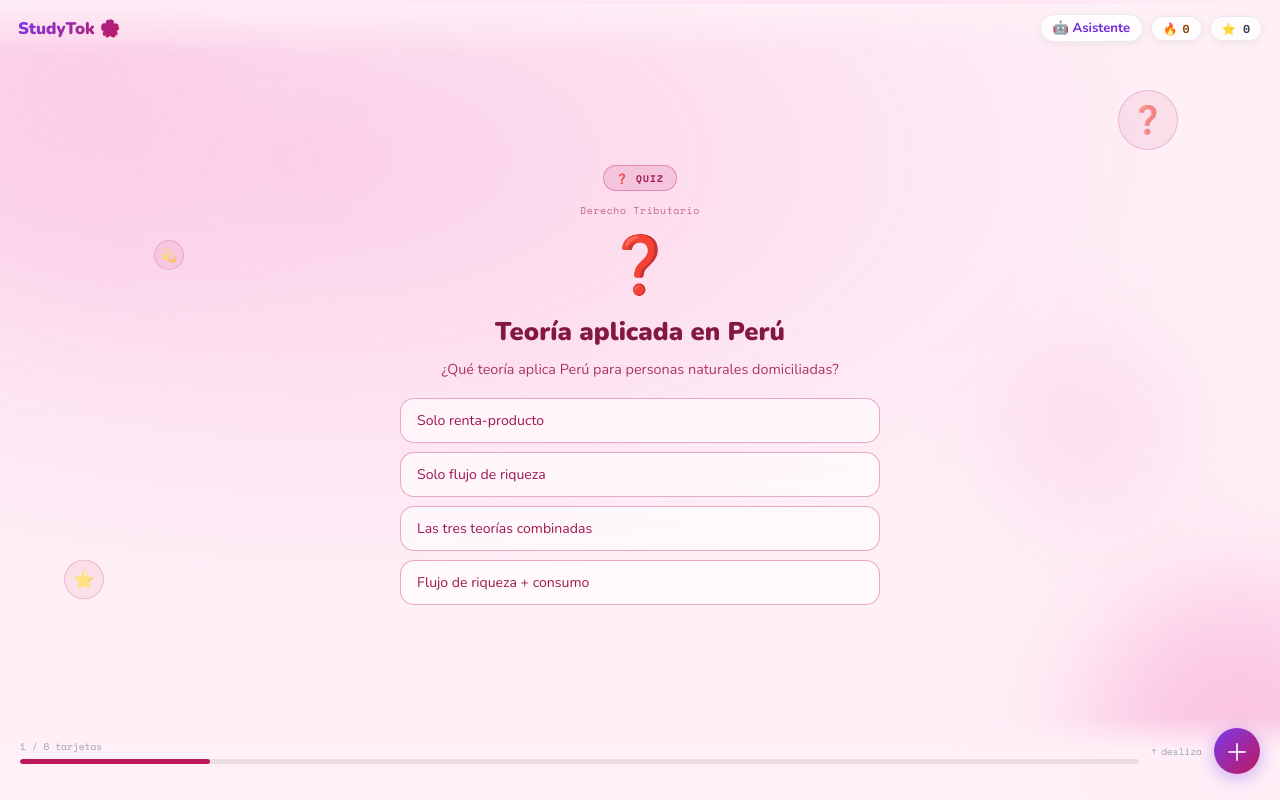
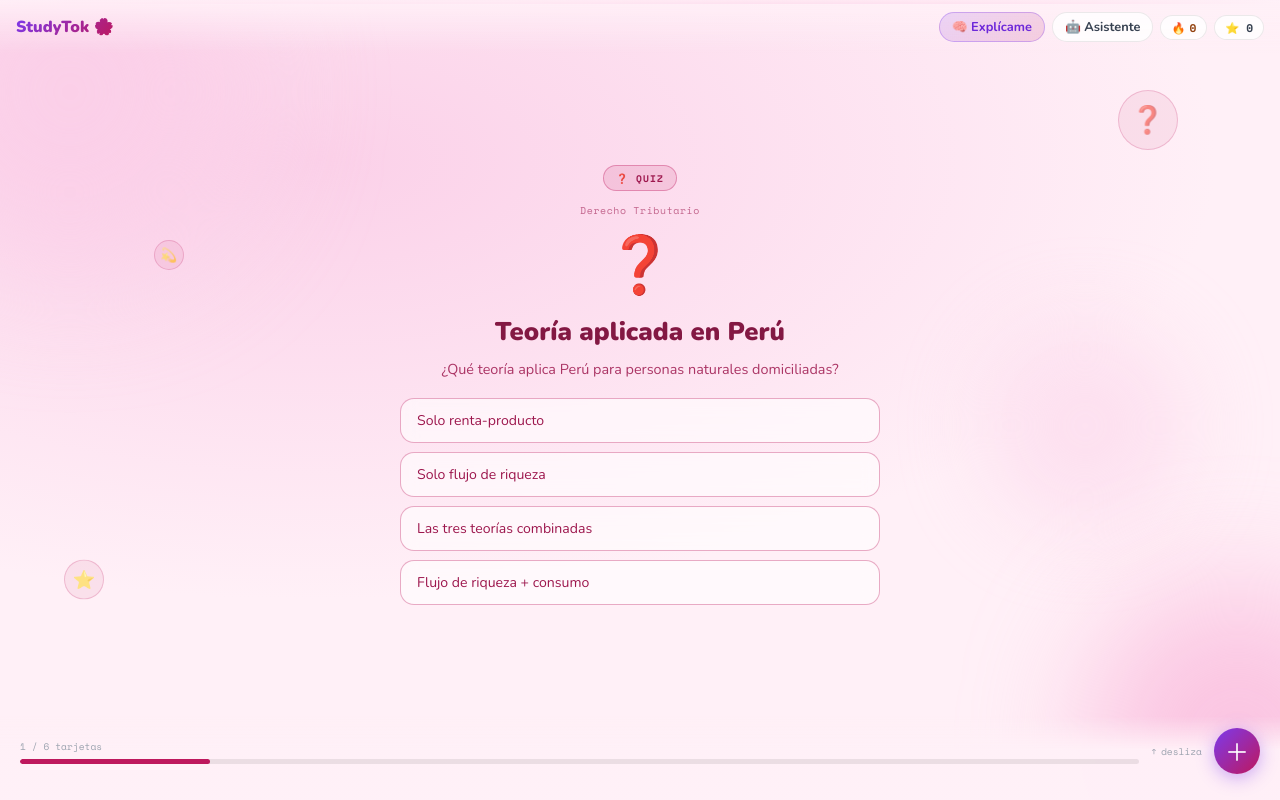
Before and after one commit to EnergitcAlienz/StudyTok, a React (Vite) app in the folder studytok/: page / in a window 1280 px wide. Both pictures are taken after a click on the button "Empezar ⚡". Built offline with nearby package versions, Linux system fonts and the light colour scheme.

Commit message:
Update App.jsx

```diff
--- a/studytok/src/App.jsx
+++ b/studytok/src/App.jsx
@@ -1,91 +1,55 @@
-import { useState, useRef, useCallback } from 'react'
-import { PALETTE, TYPE_LABEL } from './data/defaults'
+import { useState, useRef } from 'react'
+import { PALETTE } from './data/defaults'
 import { useCards } from './hooks/useCards'
-import { ConceptCard, QuizCard, MemoryCard } from './components/Cards'
+import { CardRouter } from './components/Cards'
 import AddPanel from './components/AddPanel'
+import ExplainPanel from './components/ExplainPanel'
 import ChatAssistant from './components/ChatAssistant'
 import Toast from './components/Toast'
 import Particles from './components/Particles'
 
 function shuffle(arr) { return [...arr].sort(() => Math.random() - 0.5) }
 
-// ── Onboarding screen ──────────────────────────────────────────────
+const COLOR_MAP = {
+  purple: { bg:'#f5f0ff', blob1:'rgba(221,214,254,0.9)', blob2:'rgba(196,181,253,0.6)', stripe:'linear-gradient(90deg,transparent,#c4b5fd 40%,#a78bfa 60%,transparent)', accent:'#7c3aed' },
+  pink:   { bg:'#fff0f7', blob1:'rgba(251,207,232,0.95)', blob2:'rgba(249,168,212,0.6)', stripe:'linear-gradient(90deg,transparent,#f9a8d4 40%,#f472b6 60%,transparent)', accent:'#be185d' },
+  green:  { bg:'#f0fdf8', blob1:'rgba(209,250,229,0.95)', blob2:'rgba(167,243,208,0.6)', stripe:'linear-gradient(90deg,transparent,#6ee7b7 40%,#34d399 60%,transparent)', accent:'#047857' },
+  yellow: { bg:'#fffbeb', blob1:'rgba(254,243,199,0.98)', blob2:'rgba(252,211,77,0.5)', stripe:'linear-gradient(90deg,transparent,#fcd34d 40%,#fbbf24 60%,transparent)', accent:'#b45309' },
+}
+
+function getCurrentPalette(card) {
+  if (card?.color && COLOR_MAP[card.color]) return COLOR_MAP[card.color]
+  return PALETTE[card?.type] || PALETTE.concept
+}
+
+// ── Onboarding ─────────────────────────────────────────────────────
 function Onboard({ onStart }) {
   return (
-    <div style={{
-      minHeight: '100dvh', fontFamily: 'Nunito, sans-serif',
-      background: 'linear-gradient(135deg,#f5f0ff 0%,#fff0f7 50%,#f0fdf8 100%)',
-      display: 'flex', flexDirection: 'column', alignItems: 'center',
-      justifyContent: 'center', padding: 32, textAlign: 'center',
-      position: 'relative', overflow: 'hidden',
-    }}>
-      {/* Animated blobs */}
-      {[
-        ['rgba(196,181,253,0.65)', '-8%', '-5%', '14s', '0s'],
-        ['rgba(249,168,212,0.55)', 'auto', '-5%', '11s', '-4s'],
-        ['rgba(167,243,208,0.5)',  '42%', '25%', '17s', '-8s'],
-      ].map(([bg, top, right, dur, delay], i) => (
-        <div key={i} style={{
-          position: 'absolute', width: 300, height: 300, borderRadius: '50%',
-          background: bg, filter: 'blur(65px)',
-          top, right, bottom: top === 'auto' ? '-5%' : undefined,
-          animation: `drift ${dur} ease-in-out infinite alternate`,
-          animationDelay: delay, pointerEvents: 'none',
-        }} />
+    <div style={{ minHeight:'100dvh', fontFamily:'Nunito,sans-serif', background:'linear-gradient(135deg,#f5f0ff 0%,#fff0f7 50%,#f0fdf8 100%)', display:'flex', flexDirection:'column', alignItems:'center', justifyContent:'center', padding:32, textAlign:'center', position:'relative', overflow:'hidden' }}>
+      {[['rgba(196,181,253,0.65)','-8%','-5%','14s','0s'],['rgba(249,168,212,0.55)','auto','-5%','11s','-4s'],['rgba(167,243,208,0.5)','42%','25%','17s','-8s']].map(([bg,top,right,dur,delay],i)=>(
+        <div key={i} style={{ position:'absolute', width:300, height:300, borderRadius:'50%', background:bg, filter:'blur(65px)', top, right, bottom:top==='auto'?'-5%':undefined, animation:`drift ${dur} ease-in-out infinite alternate`, animationDelay:delay, pointerEvents:'none' }}/>
       ))}
-
-      <div style={{
-        fontSize: 'clamp(2.4rem,8vw,3.8rem)', fontWeight: 900,
-        letterSpacing: '-0.05em', marginBottom: 8, position: 'relative',
-        background: 'linear-gradient(135deg,#7c3aed 0%,#be185d 50%,#047857 100%)',
-        WebkitBackgroundClip: 'text', WebkitTextFillColor: 'transparent',
-        backgroundSize: '200% 200%', animation: 'gradient-shift 4s ease infinite',
-      }}>StudyTok 🌸</div>
-
-      <div style={{ color: '#6b7280', fontSize: '0.95rem', lineHeight: 1.7, maxWidth: 340, marginBottom: 28, position: 'relative' }}>
+      <div style={{ fontSize:'clamp(2.4rem,8vw,3.8rem)', fontWeight:900, letterSpacing:'-0.05em', marginBottom:8, position:'relative', background:'linear-gradient(135deg,#7c3aed 0%,#be185d 50%,#047857 100%)', WebkitBackgroundClip:'text', WebkitTextFillColor:'transparent', backgroundSize:'200% 200%', animation:'gradient-shift 4s ease infinite' }}>
+        StudyTok 🌸
+      </div>
+      <div style={{ color:'#6b7280', fontSize:'0.95rem', lineHeight:1.7, maxWidth:340, marginBottom:28, position:'relative' }}>
         El scroll adictivo del feed, pero para aprender de verdad.
       </div>
-
-      <div style={{ display: 'flex', flexDirection: 'column', gap: 10, width: '100%', maxWidth: 340, marginBottom: 28, position: 'relative' }}>
-        {[
-          ['👆', 'Desliza hacia arriba para avanzar'],
-          ['📎', 'Sube tu PDF y la IA genera tarjetas automáticamente'],
-          ['🤖', 'Asistente de IA integrado para investigar temas'],
-          ['🔥', 'Racha y XP para mantenerte enganchada'],
-          ['💾', 'Todo se guarda automáticamente en tu navegador'],
-        ].map(([em, txt]) => (
-          <div key={em} style={{
-            background: 'rgba(255,255,255,0.85)', backdropFilter: 'blur(8px)',
-            border: '1px solid rgba(0,0,0,0.06)', borderRadius: 14,
-            padding: '10px 14px', display: 'flex', alignItems: 'center',
-            gap: 12, textAlign: 'left', fontSize: '0.88rem', color: '#374151',
-            boxShadow: '0 2px 8px rgba(0,0,0,0.05)',
-          }}>
-            <span style={{ fontSize: '1.3rem', flexShrink: 0 }}>{em}</span>{txt}
+      <div style={{ display:'flex', flexDirection:'column', gap:10, width:'100%', maxWidth:340, marginBottom:28, position:'relative' }}>
+        {[['👆','Desliza hacia arriba para avanzar'],['📎','Sube tu PDF y genera tarjetas con IA'],['🧠','Modo "Explícame" — aprende con historias, analogías y diagramas'],['🤖','Asistente de IA para investigar temas'],['🔥','Racha y XP para mantenerte enganchada']].map(([em,txt])=>(
+          <div key={em} style={{ background:'rgba(255,255,255,0.85)', backdropFilter:'blur(8px)', border:'1px solid rgba(0,0,0,0.06)', borderRadius:14, padding:'10px 14px', display:'flex', alignItems:'center', gap:12, textAlign:'left', fontSize:'0.88rem', color:'#374151', boxShadow:'0 2px 8px rgba(0,0,0,0.05)' }}>
+            <span style={{ fontSize:'1.3rem', flexShrink:0 }}>{em}</span>{txt}
           </div>
         ))}
       </div>
-
-      <button onClick={onStart} style={{
-        background: 'linear-gradient(135deg,#7c3aed,#be185d)',
-        backgroundSize: '200% 200%', animation: 'gradient-shift 3s ease infinite',
-        color: '#fff', fontFamily: 'Nunito, sans-serif', fontWeight: 900,
-        fontSize: '1.05rem', padding: '15px 48px', border: 'none',
-        borderRadius: 50, cursor: 'pointer', position: 'relative',
-        boxShadow: '0 6px 28px rgba(124,58,237,0.4)',
-      }}>
+      <button onClick={onStart} style={{ background:'linear-gradient(135deg,#7c3aed,#be185d)', backgroundSize:'200% 200%', animation:'gradient-shift 3s ease infinite', color:'#fff', fontFamily:'Nunito,sans-serif', fontWeight:900, fontSize:'1.05rem', padding:'15px 48px', border:'none', borderRadius:50, cursor:'pointer', boxShadow:'0 6px 28px rgba(124,58,237,0.4)' }}>
         Empezar ⚡
-        <div style={{
-          position: 'absolute', inset: 0, borderRadius: 50,
-          background: 'linear-gradient(135deg,#7c3aed,#be185d)',
-          animation: 'pulse-ring 2s ease-out infinite', zIndex: -1,
-        }} />
       </button>
     </div>
   )
 }
 
-// ── Main feed ──────────────────────────────────────────────────────
+// ── Main App ───────────────────────────────────────────────────────
 export default function App() {
   const [screen, setScreen] = useState('onboard')
   const { cards, addCard, addCards } = useCards()
@@ -94,243 +58,107 @@ export default function App() {
   const [streak, setStreak] = useState(0)
   const [xp, setXp] = useState(0)
   const [answered, setAnswered] = useState({})
-  const [toast, setToast] = useState({ show: false, emoji: '', text: '', sub: '' })
+  const [toast, setToast] = useState({ show:false, emoji:'', text:'', sub:'' })
   const [particle, setParticle] = useState(0)
   const [showAdd, setShowAdd] = useState(false)
+  const [showExplain, setShowExplain] = useState(false)
   const [showChat, setShowChat] = useState(false)
   const [isAnim, setIsAnim] = useState(false)
   const touchY = useRef(0)
   const toastTimer = useRef(null)
 
-  function start() {
-    setDeck(shuffle(cards))
-    setIdx(0)
-    setAnswered({})
-    setScreen('feed')
+  function start() { setDeck(shuffle(cards)); setIdx(0); setAnswered({}); setScreen('feed') }
+
+  function showToast(emoji, text, sub='') {
+    setToast({ show:true, emoji, text, sub })
+    clearTimeout(toastTimer.current)
+    toastTimer.current = setTimeout(() => setToast(t=>({...t,show:false})), 2000)
   }
 
-  function showToast(emoji, text, sub = '') {
-    setToast({ show: true, emoji, text, sub })
-    clearTimeout(toastTimer.current)
-    toastTimer.current = setTimeout(() => setToast(t => ({ ...t, show: false })), 2000)
-  }
-
-  function goNext() {
-    if (isAnim || idx >= deck.length - 1) return
-    setIsAnim(true)
-    setIdx(i => i + 1)
-    setTimeout(() => setIsAnim(false), 420)
-  }
-  function goPrev() {
-    if (isAnim || idx <= 0) return
-    setIsAnim(true)
-    setIdx(i => i - 1)
-    setTimeout(() => setIsAnim(false), 420)
-  }
+  function goNext() { if (!isAnim&&idx<deck.length-1) { setIsAnim(true); setIdx(i=>i+1); setTimeout(()=>setIsAnim(false),420) } }
+  function goPrev() { if (!isAnim&&idx>0) { setIsAnim(true); setIdx(i=>i-1); setTimeout(()=>setIsAnim(false),420) } }
 
   function handleAnswer(ci, oi) {
     if (answered[`${ci}-done`]) return
     const card = deck[ci]
     const correct = card.options[oi].correct
-    const update = { [`${ci}-done`]: true, [`${ci}-${oi}`]: correct ? 'correct' : 'wrong' }
+    const update = { [`${ci}-done`]:true, [`${ci}-${oi}`]:correct?'correct':'wrong' }
     if (!correct) {
-      card.options.forEach((_, i) => { if (card.options[i].correct) update[`${ci}-${i}`] = 'correct' })
-      update[`${ci}-exp`] = true
-      setStreak(0)
-      showToast('😅', '¡Casi!', 'Revisa la explicación')
+      card.options.forEach((_,i)=>{ if(card.options[i].correct) update[`${ci}-${i}`]='correct' })
+      update[`${ci}-exp`]=true; setStreak(0); showToast('😅','¡Casi!','Revisa la explicación')
     } else {
-      const pts = 10 + streak * 2
-      setXp(x => x + pts)
-      setStreak(s => s + 1)
-      setParticle(p => p + 1)
-      showToast('🎉', '¡Correcto!', `+${pts} XP · Racha ${streak + 1}🔥`)
+      const pts=10+streak*2; setXp(x=>x+pts); setStreak(s=>s+1); setParticle(p=>p+1)
+      showToast('🎉','¡Correcto!',`+${pts} XP · Racha ${streak+1}🔥`)
     }
-    setAnswered(a => ({ ...a, ...update }))
+    setAnswered(a=>({...a,...update}))
   }
 
-  function handleSaveCard(card) {
-    addCard(card)
-    setDeck(prev => [...prev, card])
-    showToast('🃏', '¡Tarjeta guardada!', `${cards.length + 1} en total`)
-  }
-
-  function handleSaveMany(newCards) {
-    addCards(newCards)
-    setDeck(prev => [...prev, ...newCards])
-    showToast('🃏', `${newCards.length} tarjetas guardadas!`, '')
-  }
+  function handleSaveCard(card) { addCard(card); setDeck(prev=>[...prev,card]); showToast('🃏','¡Tarjeta guardada!','') }
+  function handleSaveMany(newCards) { addCards(newCards); setDeck(prev=>[...prev,...newCards]); showToast('🎉',`${newCards.length} slides añadidos!`,'Desliza para verlos') }
 
   const current = deck[idx]
-  const p = current ? PALETTE[current.type] : PALETTE.concept
-  const pct = deck.length ? ((idx + 1) / deck.length * 100).toFixed(0) : 0
+  const p = getCurrentPalette(current)
+  const pct = deck.length ? ((idx+1)/deck.length*100).toFixed(0) : 0
 
-  if (screen === 'onboard') return <Onboard onStart={start} />
+  if (screen==='onboard') return <Onboard onStart={start} />
 
   return (
-    <div
-      style={{
-        height: '100dvh', background: p.bg, fontFamily: 'Nunito, sans-serif',
-        overflow: 'hidden', position: 'relative', userSelect: 'none',
-        transition: 'background 0.5s',
-      }}
-      onTouchStart={e => { touchY.current = e.touches[0].clientY }}
-      onTouchEnd={e => {
-        const dy = touchY.current - e.changedTouches[0].clientY
-        if (Math.abs(dy) > 50) dy > 0 ? goNext() : goPrev()
-      }}
-    >
-      {/* Animated background blobs */}
-      <div style={{ position: 'absolute', inset: 0, overflow: 'hidden', pointerEvents: 'none', zIndex: 0 }}>
-        <div style={{
-          position: 'absolute', width: 380, height: 380, borderRadius: '50%',
-          background: p.blob1, filter: 'blur(70px)',
-          top: '-8%', left: '-6%',
-          animation: 'drift 14s ease-in-out infinite alternate',
-          transition: 'background 0.6s',
-        }} />
-        <div style={{
-          position: 'absolute', width: 300, height: 300, borderRadius: '50%',
-          background: p.blob2, filter: 'blur(60px)',
-          bottom: '-6%', right: '-5%',
-          animation: 'drift 11s ease-in-out infinite alternate',
-          animationDelay: '-4s', transition: 'background 0.6s',
-        }} />
-      </div>
+    <div style={{ height:'100dvh', background:p.bg, fontFamily:'Nunito,sans-serif', overflow:'hidden', position:'relative', userSelect:'none', transition:'background 0.5s' }}
+      onTouchStart={e=>{ touchY.current=e.touches[0].clientY }}
+      onTouchEnd={e=>{ const dy=touchY.current-e.changedTouches[0].clientY; if(Math.abs(dy)>50) dy>0?goNext():goPrev() }}>
 
       {/* Top stripe */}
-      <div style={{
-        position: 'absolute', top: 0, left: 0, right: 0, height: 4,
-        background: p.stripe, zIndex: 10, transition: 'background 0.4s',
-      }} />
+      <div style={{ position:'absolute', top:0, left:0, right:0, height:4, background:p.stripe, zIndex:10, transition:'background 0.4s' }}/>
 
-      {/* HUD top */}
-      <div style={{
-        position: 'fixed', top: 0, left: 0, right: 0, zIndex: 100,
-        display: 'flex', justifyContent: 'space-between', alignItems: 'center',
-        padding: '14px 18px',
-        background: `linear-gradient(to bottom, ${p.bg}f0, ${p.bg}00)`,
-        transition: 'background 0.5s',
-      }}>
-        <div style={{
-          fontWeight: 900, fontSize: '1.05rem',
-          background: 'linear-gradient(135deg,#7c3aed,#be185d)',
-          WebkitBackgroundClip: 'text', WebkitTextFillColor: 'transparent',
-        }}>StudyTok 🌸</div>
-        <div style={{ display: 'flex', gap: 8, alignItems: 'center' }}>
-          {/* Chat button */}
-          <button onClick={() => setShowChat(true)} style={{
-            background: 'rgba(255,255,255,0.8)', border: '1.5px solid rgba(0,0,0,0.08)',
-            borderRadius: 20, padding: '4px 12px', cursor: 'pointer',
-            fontFamily: 'inherit', fontSize: '0.82rem', fontWeight: 700, color: '#6d28d9',
-            boxShadow: '0 2px 8px rgba(0,0,0,0.06)',
-          }}>🤖 Asistente</button>
-          <div style={{
-            background: 'rgba(255,255,255,0.8)', border: '1.5px solid rgba(0,0,0,0.08)',
-            borderRadius: 20, padding: '3px 11px', fontFamily: 'Space Mono, monospace',
-            fontSize: '0.72rem', fontWeight: 700, color: '#92400e',
-            boxShadow: '0 2px 8px rgba(0,0,0,0.06)', display: 'flex', alignItems: 'center', gap: 5,
-          }}>🔥 <b>{streak}</b></div>
-          <div style={{
-            background: 'rgba(255,255,255,0.8)', border: '1.5px solid rgba(0,0,0,0.08)',
-            borderRadius: 20, padding: '3px 11px', fontFamily: 'Space Mono, monospace',
-            fontSize: '0.72rem', fontWeight: 700, color: '#374151',
-            boxShadow: '0 2px 8px rgba(0,0,0,0.06)',
-          }}>⭐ {xp}</div>
+      {/* HUD */}
+      <div style={{ position:'fixed', top:0, left:0, right:0, zIndex:100, display:'flex', justifyContent:'space-between', alignItems:'center', padding:'12px 16px', background:`linear-gradient(to bottom,${p.bg}f0,${p.bg}00)`, transition:'background 0.5s' }}>
+        <div style={{ fontWeight:900, fontSize:'1rem', background:'linear-gradient(135deg,#7c3aed,#be185d)', WebkitBackgroundClip:'text', WebkitTextFillColor:'transparent' }}>StudyTok 🌸</div>
+        <div style={{ display:'flex', gap:7, alignItems:'center', flexWrap:'wrap', justifyContent:'flex-end' }}>
+          <button onClick={()=>setShowExplain(true)} style={{ background:'linear-gradient(135deg,rgba(124,58,237,0.15),rgba(190,24,93,0.15))', border:'1.5px solid rgba(124,58,237,0.3)', borderRadius:20, padding:'5px 12px', cursor:'pointer', fontFamily:'inherit', fontSize:'0.8rem', fontWeight:700, color:'#6d28d9' }}>🧠 Explícame</button>
+          <button onClick={()=>setShowChat(true)} style={{ background:'rgba(255,255,255,0.8)', border:'1.5px solid rgba(0,0,0,0.08)', borderRadius:20, padding:'5px 12px', cursor:'pointer', fontFamily:'inherit', fontSize:'0.8rem', fontWeight:700, color:'#374151' }}>🤖 Asistente</button>
+          <div style={{ background:'rgba(255,255,255,0.8)', border:'1.5px solid rgba(0,0,0,0.08)', borderRadius:20, padding:'3px 10px', fontFamily:'Space Mono,monospace', fontSize:'0.7rem', fontWeight:700, color:'#92400e', display:'flex', alignItems:'center', gap:4 }}>🔥 <b>{streak}</b></div>
+          <div style={{ background:'rgba(255,255,255,0.8)', border:'1.5px solid rgba(0,0,0,0.08)', borderRadius:20, padding:'3px 10px', fontFamily:'Space Mono,monospace', fontSize:'0.7rem', fontWeight:700, color:'#374151' }}>⭐ {xp}</div>
         </div>
       </div>
 
       {/* Feed */}
-      <div style={{ position: 'relative', height: '100dvh', zIndex: 1 }}>
-        {deck.length === 0 ? (
-          <div style={{
-            display: 'flex', flexDirection: 'column', alignItems: 'center',
-            justifyContent: 'center', height: '100%', gap: 14, textAlign: 'center', padding: 32,
-          }}>
-            <div style={{ fontSize: '3rem' }}>📭</div>
-            <div style={{ fontWeight: 900, fontSize: '1.2rem', color: '#4c1d95' }}>Sin tarjetas aún</div>
-            <div style={{ fontSize: '0.9rem', color: '#6b7280', maxWidth: 260, lineHeight: 1.6 }}>
-              Toca el ＋ para agregar tu primera tarjeta
-            </div>
+      <div style={{ position:'relative', height:'100dvh', zIndex:1 }}>
+        {deck.length===0 ? (
+          <div style={{ display:'flex', flexDirection:'column', alignItems:'center', justifyContent:'center', height:'100%', gap:14, textAlign:'center', padding:32 }}>
+            <div style={{ fontSize:'3rem' }}>📭</div>
+            <div style={{ fontWeight:900, fontSize:'1.2rem', color:'#4c1d95' }}>Sin tarjetas aún</div>
+            <div style={{ fontSize:'0.9rem', color:'#6b7280', maxWidth:280, lineHeight:1.6 }}>Toca <b>🧠 Explícame</b> para generar slides desde un tema o PDF, o usa <b>＋</b> para agregar tarjetas</div>
           </div>
         ) : deck.map((card, i) => {
-          const pos = i < idx ? 'above' : i === idx ? 'active' : 'below'
-          const sharedProps = { card, pos, key: i }
-
-          if (card.type === 'concept' || card.type === 'fact') {
-            return <ConceptCard {...sharedProps} />
-          } else if (card.type === 'quiz') {
-            return <QuizCard {...sharedProps} cardIdx={i} answered={answered} onAnswer={handleAnswer} />
-          } else if (card.type === 'memory') {
-            return <MemoryCard {...sharedProps} onFlip={() => { setXp(x => x + 5) }} />
-          }
-          return null
+          const pos = i<idx?'above':i===idx?'active':'below'
+          return <CardRouter key={i} card={card} pos={pos} cardIdx={i} answered={answered} onAnswer={handleAnswer} onFlip={()=>setXp(x=>x+5)} />
         })}
       </div>
 
-      {/* Keyboard nav */}
-      <div tabIndex={0} style={{ position: 'fixed', inset: 0, zIndex: -1, outline: 'none' }}
-        onKeyDown={e => {
-          if (e.key === 'ArrowUp' || e.key === 'ArrowRight') goNext()
-          if (e.key === 'ArrowDown' || e.key === 'ArrowLeft') goPrev()
-        }} />
-
       {/* Wheel nav */}
-      <div style={{ position: 'fixed', inset: 0, zIndex: 2, pointerEvents: 'none' }}
-        onWheel={e => { e.stopPropagation(); e.deltaY > 0 ? goNext() : goPrev() }} />
+      <div style={{ position:'fixed', inset:0, zIndex:2, pointerEvents:'none' }} onWheel={e=>{ e.stopPropagation(); e.deltaY>0?goNext():goPrev() }}/>
 
       {/* Bottom HUD */}
-      <div style={{
-        position: 'fixed', bottom: 0, left: 0, right: 0, zIndex: 100,
-        padding: '12px 20px 26px',
-        background: `linear-gradient(to top, ${p.bg}f8 60%, ${p.bg}00)`,
-        display: 'flex', alignItems: 'center', gap: 12,
-        transition: 'background 0.5s',
-      }}>
-        <div style={{ flex: 1 }}>
-          <div style={{ fontFamily: 'Space Mono, monospace', fontSize: '0.6rem', color: '#9ca3af', marginBottom: 6 }}>
-            {deck.length ? `${idx + 1} / ${deck.length} tarjetas` : '0 tarjetas'}
+      <div style={{ position:'fixed', bottom:0, left:0, right:0, zIndex:100, padding:'12px 20px 26px', background:`linear-gradient(to top,${p.bg}f8 60%,${p.bg}00)`, display:'flex', alignItems:'center', gap:12, transition:'background 0.5s' }}>
+        <div style={{ flex:1 }}>
+          <div style={{ fontFamily:'Space Mono,monospace', fontSize:'0.6rem', color:'#9ca3af', marginBottom:6 }}>
+            {deck.length ? `${idx+1} / ${deck.length} tarjetas` : '0 tarjetas'}
           </div>
-          <div style={{ height: 5, background: 'rgba(0,0,0,0.08)', borderRadius: 5, overflow: 'hidden' }}>
-            <div style={{
-              height: '100%', width: pct + '%', borderRadius: 5,
-              background: `linear-gradient(90deg,${p.accent},#be185d)`,
-              transition: 'width 0.4s ease, background 0.5s',
-            }} />
+          <div style={{ height:5, background:'rgba(0,0,0,0.08)', borderRadius:5, overflow:'hidden' }}>
+            <div style={{ height:'100%', width:pct+'%', borderRadius:5, background:`linear-gradient(90deg,${p.accent},#be185d)`, transition:'width 0.4s ease,background 0.5s' }}/>
           </div>
         </div>
-        <div style={{
-          fontFamily: 'Space Mono, monospace', fontSize: '0.6rem',
-          color: '#9ca3af', display: 'flex', alignItems: 'center', gap: 4, flexShrink: 0,
-        }}>
-          <span style={{ animation: 'bob 1.4s infinite', display: 'inline-block' }}>↑</span> desliza
+        <div style={{ fontFamily:'Space Mono,monospace', fontSize:'0.6rem', color:'#9ca3af', display:'flex', alignItems:'center', gap:4, flexShrink:0 }}>
+          <span style={{ animation:'bob 1.4s infinite', display:'inline-block' }}>↑</span> desliza
         </div>
-        <button onClick={() => setShowAdd(true)} style={{
-          width: 46, height: 46, borderRadius: '50%', border: 'none', cursor: 'pointer',
-          display: 'flex', alignItems: 'center', justifyContent: 'center',
-          fontSize: '1.5rem', flexShrink: 0,
-          background: 'linear-gradient(135deg,#7c3aed,#be185d)',
-          boxShadow: '0 4px 18px rgba(124,58,237,0.4)',
-          color: '#fff',
-        }}>＋</button>
+        <button onClick={()=>setShowAdd(true)} style={{ width:46, height:46, borderRadius:'50%', border:'none', cursor:'pointer', display:'flex', alignItems:'center', justifyContent:'center', fontSize:'1.5rem', flexShrink:0, background:'linear-gradient(135deg,#7c3aed,#be185d)', boxShadow:'0 4px 18px rgba(124,58,237,0.4)', color:'#fff' }}>＋</button>
       </div>
 
-      <Toast toast={toast} />
-      <Particles trigger={particle} />
-      {showAdd && (
-        <AddPanel
-          onClose={() => setShowAdd(false)}
-          onSave={handleSaveCard}
-          onSaveMany={handleSaveMany}
-          showToast={showToast}
-        />
-      )}
-      {showChat && (
-        <ChatAssistant
-          onClose={() => setShowChat(false)}
-          onSaveCards={handleSaveMany}
-          showToast={showToast}
-        />
-      )}
+      <Toast toast={toast}/>
+      <Particles trigger={particle}/>
+      {showAdd && <AddPanel onClose={()=>setShowAdd(false)} onSave={handleSaveCard} onSaveMany={handleSaveMany} showToast={showToast}/>}
+      {showExplain && <ExplainPanel onClose={()=>setShowExplain(false)} onSaveCards={handleSaveMany} showToast={showToast}/>}
+      {showChat && <ChatAssistant onClose={()=>setShowChat(false)} onSaveCards={handleSaveMany} showToast={showToast}/>}
     </div>
   )
 }
```
